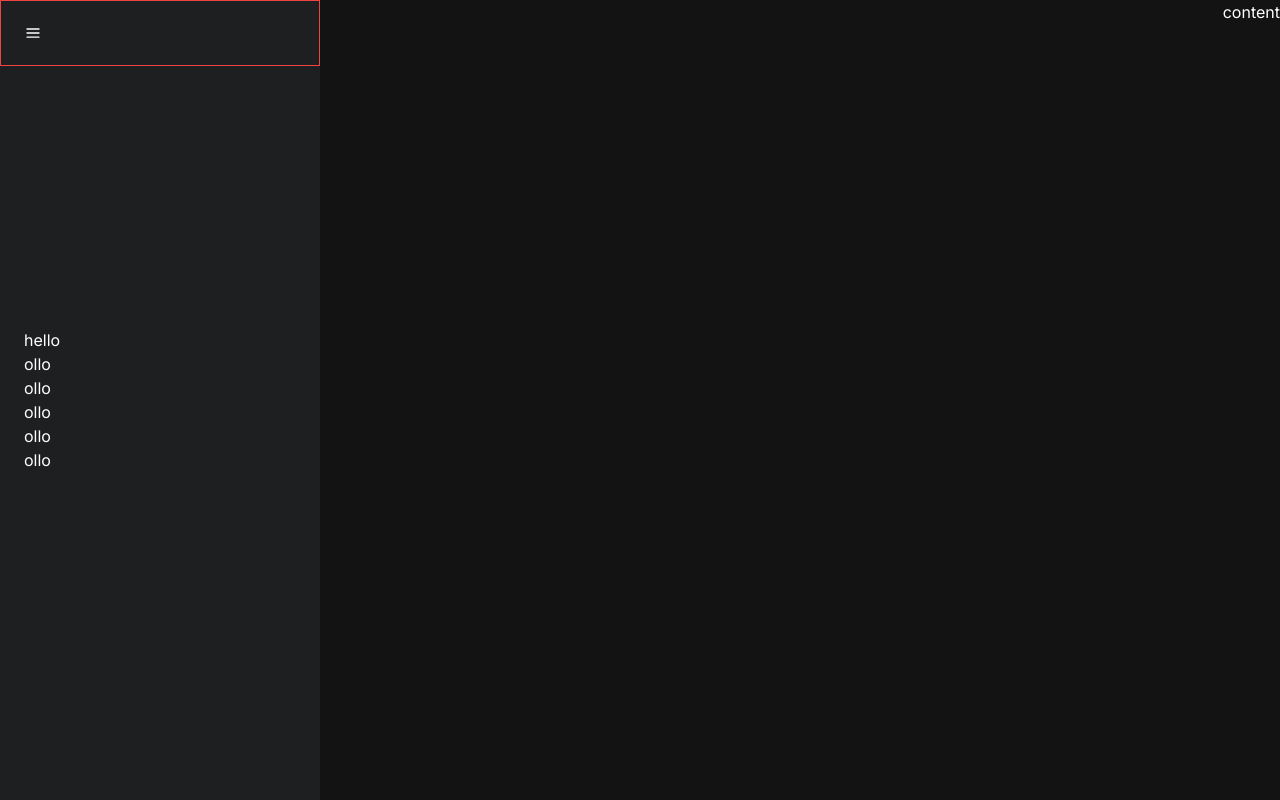
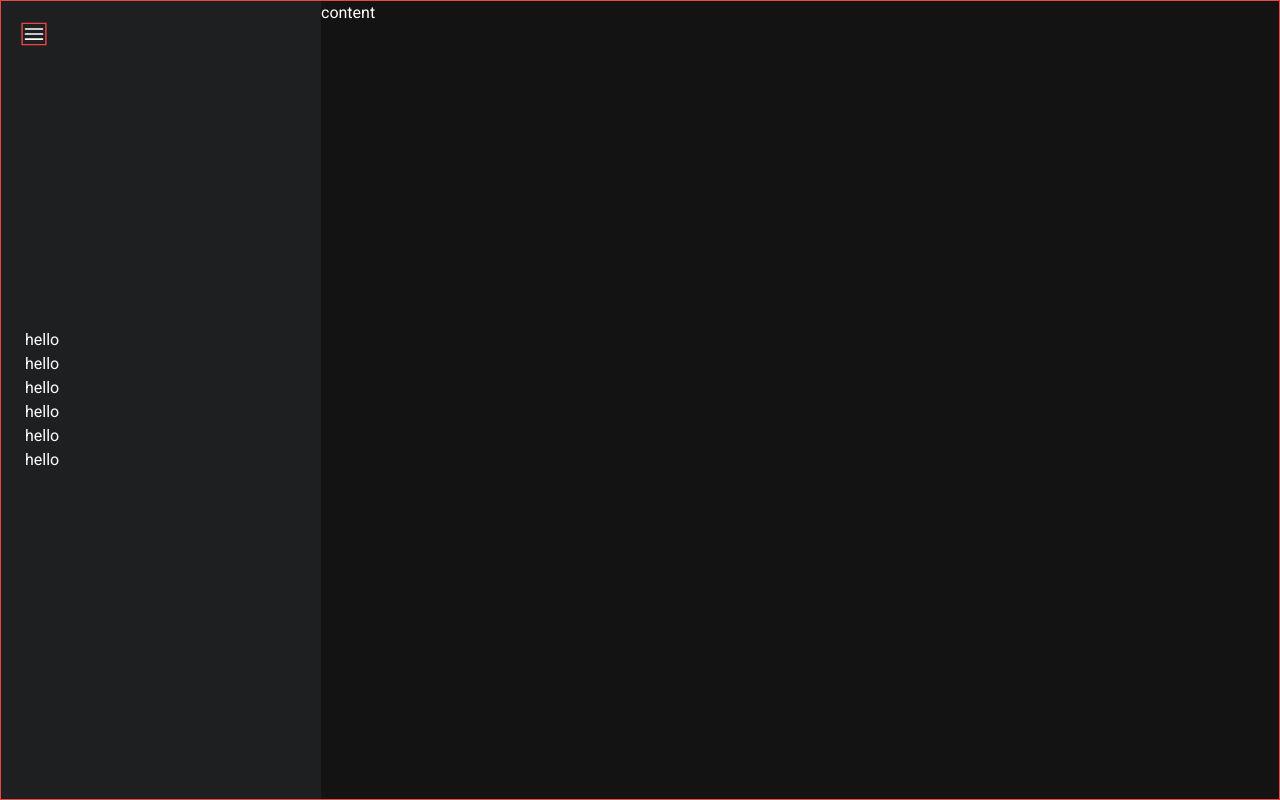
Before and after one commit to jshkm/coding-portfolio, a Next.js app: page / in a window 1280 px wide. Built offline with nearby package versions, Linux system fonts and the light colour scheme.

Commit message:
smooth transition

```diff
--- a/components/sidebar.tsx
+++ /dev/null
@@ -1,59 +0,0 @@
-"use client";
-import { Description, Dialog, DialogPanel, DialogTitle } from '@headlessui/react'
-import { motion, AnimatePresence } from "framer-motion"
-import { useEffect, useState } from 'react'
-
-function Sidebar() {
-    const [isVisible, setIsVisible] = useState(true)
-    const [isOpen, setIsOpen] = useState(false)
-
-    const handleOpen = () => {
-        setIsOpen(true)
-    }
-
-    const handleBack = () => {
-        // sets animation to false so modal exits
-        setIsVisible(false)
-    }
-
-    useEffect(() => {
-        if (isOpen) {
-            setIsVisible(true)
-        }
-    }, [isOpen])
-
-    return (
-        <>
-            <motion.button
-                onClick={handleOpen}
-                disabled={isOpen}>
-                <img className={'menu-icon'} src={'/icons/menu-icon.svg'} alt={'menu icon'}></img>
-            </motion.button>
-            <Dialog open={isOpen} onClose={() => console.log('no')} className="relative">
-                <AnimatePresence onExitComplete={() => setIsOpen(false)}>
-                    {isVisible && (
-                        <motion.div
-                            key='modal'
-                            initial={{ x: '-100%' }}
-                            animate={{ x: '0%' }}
-                            transition={{ type: "spring", stiffness: 77, damping: 16 }}
-                            exit={{ x: '-100%' }}
-                            className="fixed inset-0 flex items-center justify-start">
-                            <DialogPanel className="h-screen w-screen md:w-[33vw] bg-[#1E1F20]">
-                                <div className='flex flex-col justify-between w-full h-full'>
-                                    <div className='flex flex-col justify-between h-3/4 space-y-4'>
-                                        <button onClick={handleBack}>
-                                            <img className='max-h-8' src={'/icons/menu-icon.svg'} alt={'menu icon'}></img>
-                                        </button>
-                                    </div>
-                                </div>
-                            </DialogPanel>
-                        </motion.div>
-                    )}
-                </AnimatePresence>
-            </Dialog>
-        </>
-    )
-}
-
-export default Sidebar
--- a/src/app/components/sidebar.tsx
+++ /dev/null
@@ -1,55 +0,0 @@
-import { useEffect, useState } from 'react'
-import { motion, AnimatePresence } from 'framer-motion'
-
-
-function Sidebar() {
-    const [isOpen, setIsOpen] = useState(true)
-    const [isVisible, setIsVisible] = useState(true)
-
-    const handleClick = () => {
-        // sets animation to false so modal exits
-        setIsVisible(!isVisible)
-    }
-
-    useEffect(() => {
-        setIsVisible(isOpen)
-    }, [isOpen])
-
-    return (
-        // <div className={`h-screen w-80 ${isOpen && 'bg-[#1E1F20]'} transition-colors duration-300`}>
-        //     <button
-        //         onClick={() => setIsOpen(!isOpen)}>
-        //         <img src={'/icons/menu-icon.svg'} alt={'menu icon'}></img>
-        //     </button>
-        // </div>
-        <div className="relative h-screen">
-            <button
-                className="absolute top-0 left-0 w-80 p-6 border-red-500 border z-10"
-                onClick={handleClick}
-            >
-                <img src={'/icons/menu-icon.svg'} alt={'menu icon'}></img>
-            </button>
-            <AnimatePresence onExitComplete={() => setIsOpen(false)}>
-                {isVisible && (
-                    <motion.div
-                        className={`h-full w-80 bg-[#1E1F20] flex flex-col justify-center p-6 z-0`}
-                        initial={{ x: '-100%' }}
-                        animate={{ x: '0%' }}
-                        transition={{ type: "spring", stiffness: 77, damping: 16 }}
-                        exit={{ x: '-100%' }}
-                        >
-                        <p>hello</p>
-                        <p>ollo</p>
-                        <p>ollo</p>
-                        <p>ollo</p>
-                        <p>ollo</p>
-                        <p>ollo</p>
-                        {/* Sidebar content */}
-                    </motion.div>
-                )}
-            </AnimatePresence>
-        </div>
-    )
-}
-
-export default Sidebar
--- a/src/app/layout.tsx
+++ b/src/app/layout.tsx
@@ -1,9 +1,8 @@
 import type { Metadata } from "next";
-import { Inter } from "next/font/google";
+import { Roboto } from "next/font/google";
 import "./globals.css";
-import Sidebar from '../../components/sidebar'
 
-const inter = Inter({ subsets: ["latin"] });
+const roboto = Roboto({ subsets: ["latin"], weight: ['400'] });
 
 export const metadata: Metadata = {
   title: "Josh Kim's Portfolio",
@@ -16,8 +15,7 @@ export default function RootLayout({
 }>) {
   return (
     <html lang="en">
-      <body className={inter.className}>
-        {/* <Sidebar /> */}
+      <body className={roboto.className}>
         {children}
       </body>
     </html>
--- a/src/app/page.tsx
+++ b/src/app/page.tsx
@@ -1,7 +1,6 @@
 "use client";
 import { useEffect, useState } from 'react'
 import { motion, AnimatePresence } from 'framer-motion'
-import Sidebar from './components/sidebar'
 
 function HomePage() {
   const [isOpen, setIsOpen] = useState(true)
@@ -9,45 +8,54 @@ function HomePage() {
 
   const handleClick = () => {
     // sets animation to false so modal exits
-    setIsVisible(!isVisible)
+    if (isOpen) {
+      setIsVisible(false)
+    } else {
+      setIsVisible(true)
+      setIsOpen(true)
+    }
+
   }
 
   useEffect(() => {
     setIsVisible(isOpen)
+    console.log(isVisible)
   }, [isOpen])
 
   return (
-    <div className='flex justify-between'>
-      <div className="relative h-screen">
-        <button
-          className="absolute top-0 left-0 w-80 p-6 border-red-500 border z-10"
-          onClick={handleClick}
-        >
-          <img src={'/icons/menu-icon.svg'} alt={'menu icon'}></img>
-        </button>
+    <div className='flex h-screen w-screen'>
+      <div className={`relative h-full border border-red-500 ${isVisible ? 'w-80' : 'w-0'}`}>
+        <div className='absolute top-0 left-0 p-6 z-10'>
+          <button
+            onClick={handleClick}
+          >
+            <img className='border-red-500 border scale-x-[1.4] scale-y-125 min-w-[18px]' src={'/icons/menu-icon.svg'} alt={'menu icon'}></img>
+          </button>
+        </div>
         <AnimatePresence onExitComplete={() => setIsOpen(false)}>
           {isVisible && (
             <motion.div
-              className={`h-full w-80 bg-[#1E1F20] flex flex-col justify-center p-6 z-0`}
-              initial={{ x: '-100%' }}
-              animate={{ x: '0%' }}
+              className={`h-full ${isOpen ? 'w-80' : 'w-0'} bg-[#1E1F20] flex flex-col justify-center p-6 z-0`}
+              initial={{ x: '-100%', opacity: 0 }}
+              animate={{ x: '0%', opacity: 1 }}
               transition={{ type: "spring", stiffness: 77, damping: 16 }}
-              exit={{ x: '-100%' }}
+              exit={{ x: '-100%', opacity: 0 }}
+              layout
             >
               <p>hello</p>
-              <p>ollo</p>
-              <p>ollo</p>
-              <p>ollo</p>
-              <p>ollo</p>
-              <p>ollo</p>
+              <p>hello</p>
+              <p>hello</p>
+              <p>hello</p>
+              <p>hello</p>
+              <p>hello</p>
               {/* Sidebar content */}
             </motion.div>
           )}
         </AnimatePresence>
       </div>
       <motion.div
-          className=''
-          animate={{ x: isVisible ? 0 : -320 }} // Move square based on sidebar
+          className={`flex flex-grow justify-start border-red-500 border`}
+          layout
           transition={{ type: "spring", stiffness: 77, damping: 16 }}
       >
         <p>content</p>
```
